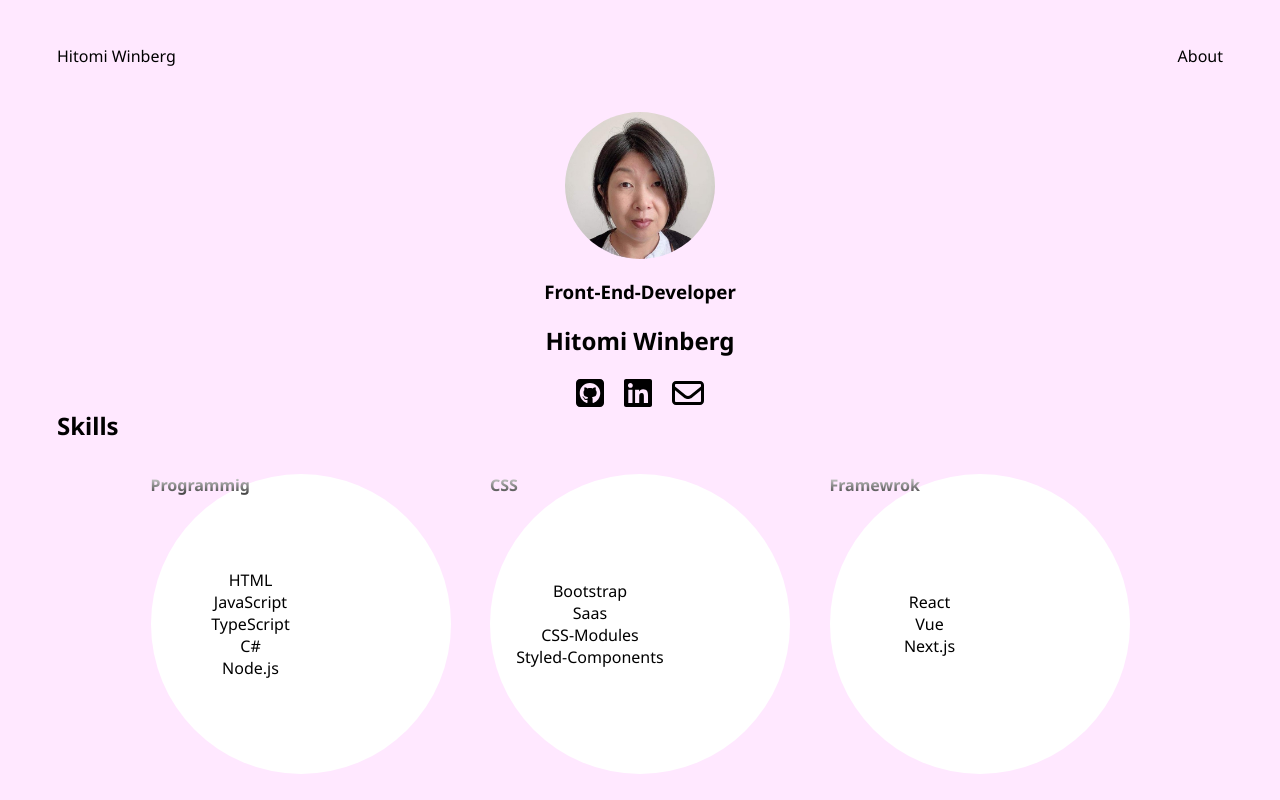
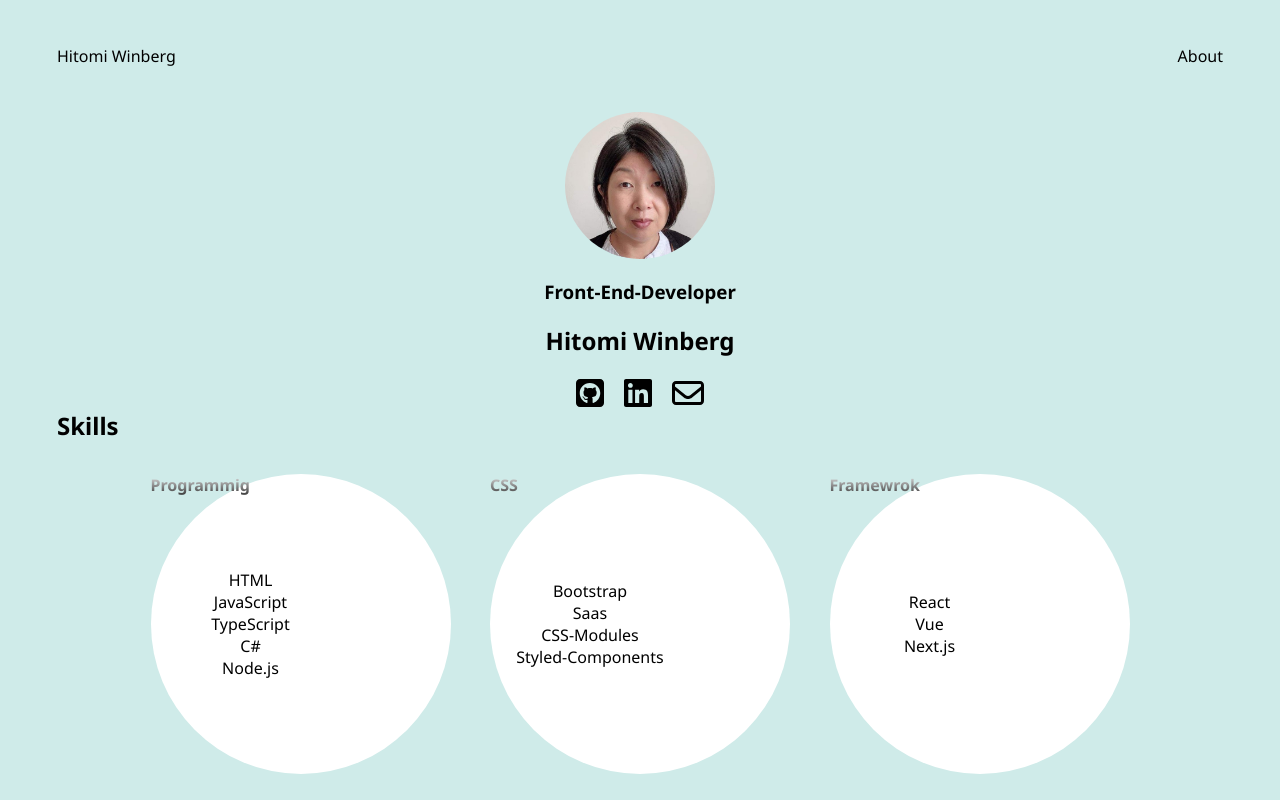
Before and after one commit to HitomiWin/My_Portfolio, a Next.js app: page /about in a window 1280 px wide. Shown: the top 800 px of the page. Built offline with nearby package versions, Linux system fonts and the light colour scheme.

Commit message:
fix background color to about page

```diff
--- a/app/about/page.tsx
+++ b/app/about/page.tsx
@@ -1,8 +1,12 @@
+"use client";
+import { usePathname } from "next/navigation";
 import Hero from "@/app/about/hero/hero";
 import Skills from "./skills/skills";
 export default function Page() {
+  const pathname = usePathname();
+  const headerStyle = pathname.substring(1);
   return (
-    <main>
+    <main className={headerStyle}>
       <Hero />
       <Skills />
     </main>
--- a/app/ui/globals.css
+++ b/app/ui/globals.css
@@ -16,7 +16,8 @@
   --v-black-rgb: 0, 0, 0;
   --v-pink01-rgb: 255, 232, 255;
   --v-pink02-rgb: 255, 192, 203;
-  --v-orange-rgb: 78 10 215;
+  --v-orange-rgb: 78, 10, 215;
+  --v-light-green-rgb: 207, 235, 233;
 }
 
 * {
@@ -93,3 +94,11 @@ img {
   font-family: "Montserrat", sans-serif;
   font-size: 18px;
 }
+
+header.about {
+  background-color: rgb(var(--v-light-green-rgb));
+}
+
+main.about {
+  background-color: rgb(var(--v-light-green-rgb));
+}
--- a/app/ui/header-nav.tsx
+++ b/app/ui/header-nav.tsx
@@ -1,10 +1,14 @@
+"use client";
 import React from "react";
+import { usePathname } from "next/navigation";
 import NavLinks from "./nav-links";
 import styles from "@/styles/header-nav.module.css";
 
 export default function HeaderNav() {
+  const pathname = usePathname();
+  const headerStyle = pathname.substring(1);
   return (
-    <header className={`${styles.header}`}>
+    <header className={`${styles.header} ${headerStyle ?? ""}`}>
       <div className={`${styles.container} wContainer`}>
         <NavLinks />
       </div>
--- a/styles/header-nav.module.css
+++ b/styles/header-nav.module.css
@@ -17,3 +17,6 @@
   font-weight: 500;
   text-decoration: underline;
 }
+.about {
+  background-color: rgb(var(--v-light-green-rgb));
+}
```
